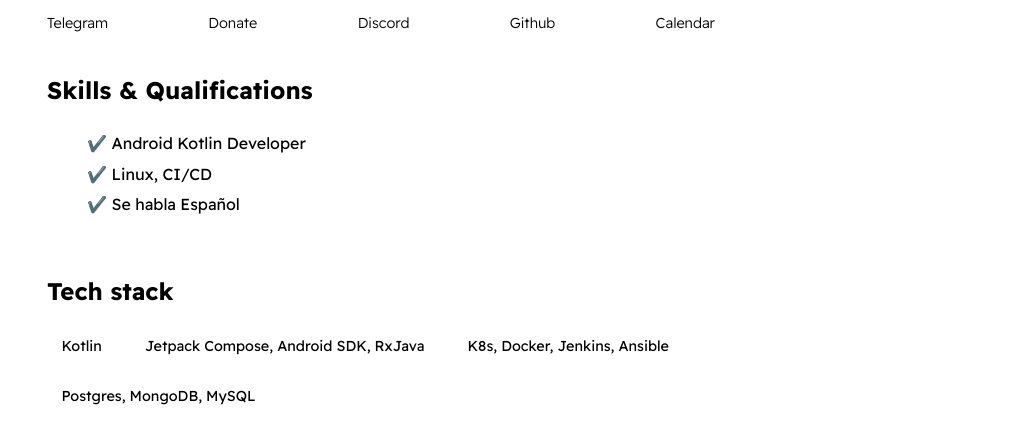
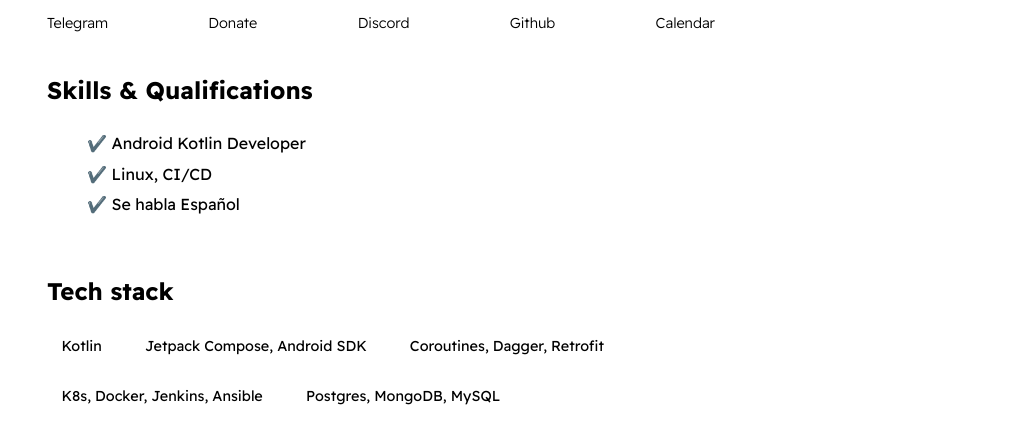
Before and after one commit to S0lrdSd/Resume, a plain HTML site: page index.html in a window 1280 px wide. Shown: the part 252-696 px from the top of the page, without its empty margins (259-1280 px from the left). Drawn offline with Linux system fonts and the light colour scheme.

Commit message:
Update index.html

```diff
--- a/index.html
+++ b/index.html
@@ -41,7 +41,8 @@
                 <h2>Tech stack</h2>
                 <div id="wrapper--techstack__items">
                     <div class="card--techstack"><span>Kotlin</span></div>
-                    <div class="card--techstack"><span>Jetpack Compose, Android SDK, RxJava</span></div>
+                    <div class="card--techstack"><span>Jetpack Compose, Android SDK</span></div>
+                    <div class="card--techstack"><span>Coroutines, Dagger, Retrofit</span></div>
                     <div class="card--techstack"><span>K8s, Docker, Jenkins, Ansible</span></div>
                     <div class="card--techstack"><span>Postgres, MongoDB, MySQL</span></div>
                 </div>
```
